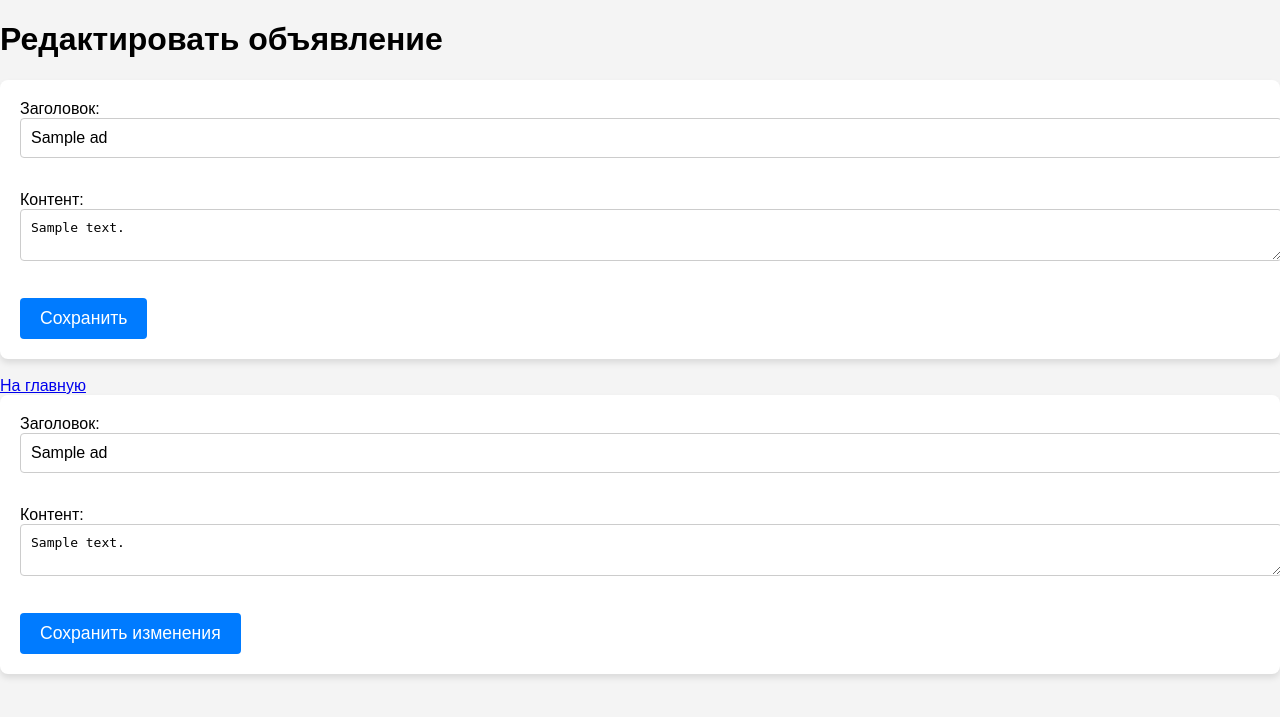
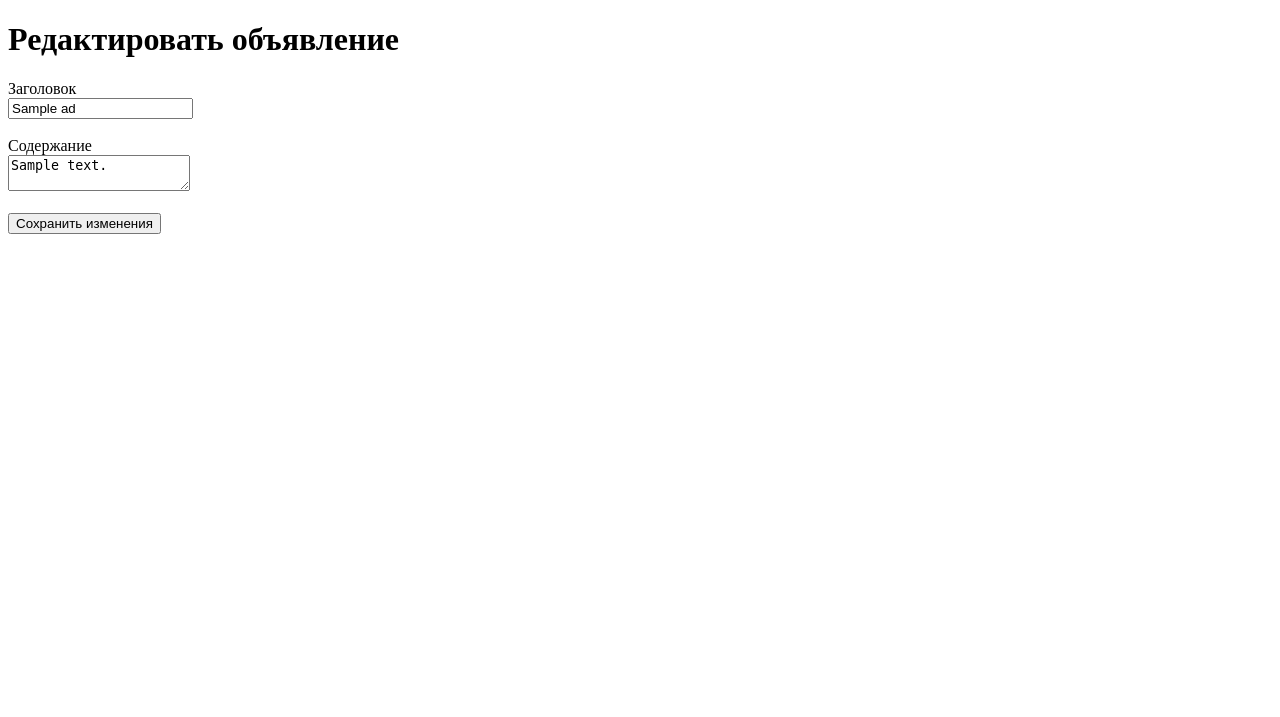
Before and after one commit to brkhtvvv/rgz-2, a Flask app: page /edit_ad/1 in a window 1280 px wide. Shown: the top 717 px of the page. Run offline with Flask 3, Linux system fonts and the light colour scheme; the visitor is signed in with stand-in values (Sample User, id 1); a database or web service that is not in the repository returns one stand-in record (values such as "Sample title"); some libraries are stand-ins or nearby versions.

Commit message:
It works beta-version2

```diff
--- a/app.py
+++ b/app.py
@@ -191,12 +191,15 @@ def edit_ad(ad_id):
     if request.method == 'POST':
         title = request.form['title']
         content = request.form['content']
+
+        # Обновляем существующее объявление
         cur.execute("UPDATE ads SET title=%s, content=%s WHERE id=%s;", (title, content, ad_id))
         db_close(conn, cur)
-        return redirect(url_for('main'))  # Перенаправляем на главную страницу после обновления
+        return redirect(url_for('profile'))  # Перенаправляем на страницу профиля после обновления
 
     db_close(conn, cur)
     return render_template('edit_ad.html', ad=ad)
+
 
 
 
@@ -269,13 +272,21 @@ def profile():
         return redirect(url_for('login'))
 
     conn, cur = db_connect()
+
+    # Получаем информацию о пользователе
     cur.execute("SELECT * FROM users WHERE id=%s;", (session['user_id'],))
     user = cur.fetchone()
+
+    # Получаем все объявления текущего пользователя
+    cur.execute("""
+        SELECT * FROM ads WHERE user_id=%s;
+    """, (session['user_id'],))
+    ads = cur.fetchall()
+
     db_close(conn, cur)
 
     if user:
-        print(f"User data: {user}")
-        return render_template('profile.html', user=user)
+        return render_template('profile.html', user=user, ads=ads)
     else:
         print("User not found in database")
         return redirect(url_for('login'))
--- a/templates/edit_ad.html
+++ b/templates/edit_ad.html
@@ -4,29 +4,17 @@
     <meta charset="UTF-8">
     <meta name="viewport" content="width=device-width, initial-scale=1.0">
     <title>Редактировать объявление</title>
-    <link rel="stylesheet" href="{{ url_for('static', filename='../static/styles.css') }}"></head>
+</head>
 <body>
     <h1>Редактировать объявление</h1>
     <form method="POST">
-        <label for="title">Заголовок:</label>
-        <input type="text" name="title" value="{{ ad.title }}" required><br><br>
-
-        <label for="content">Контент:</label>
-        <textarea name="content" required>{{ ad.content }}</textarea><br><br>
-
-        <button type="submit">Сохранить</button>
-    </form>
-    <br>
-    <a href="{{ url_for('main') }}">На главную</a>
-    <form method="POST">
-        <label for="title">Заголовок:</label>
+        <label for="title">Заголовок</label><br>
         <input type="text" id="title" name="title" value="{{ ad.title }}" required><br><br>
 
-        <label for="content">Контент:</label>
+        <label for="content">Содержание</label><br>
         <textarea id="content" name="content" required>{{ ad.content }}</textarea><br><br>
 
         <button type="submit">Сохранить изменения</button>
     </form>
-
 </body>
 </html>
```
